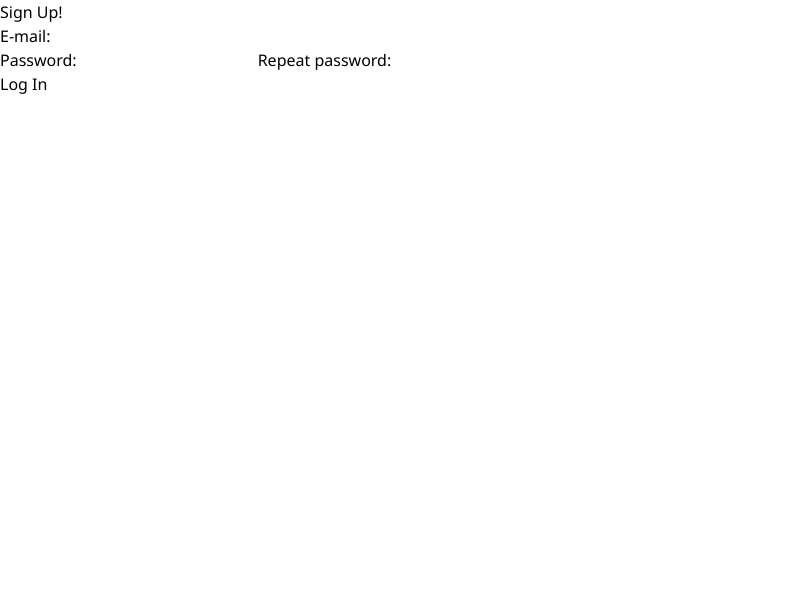
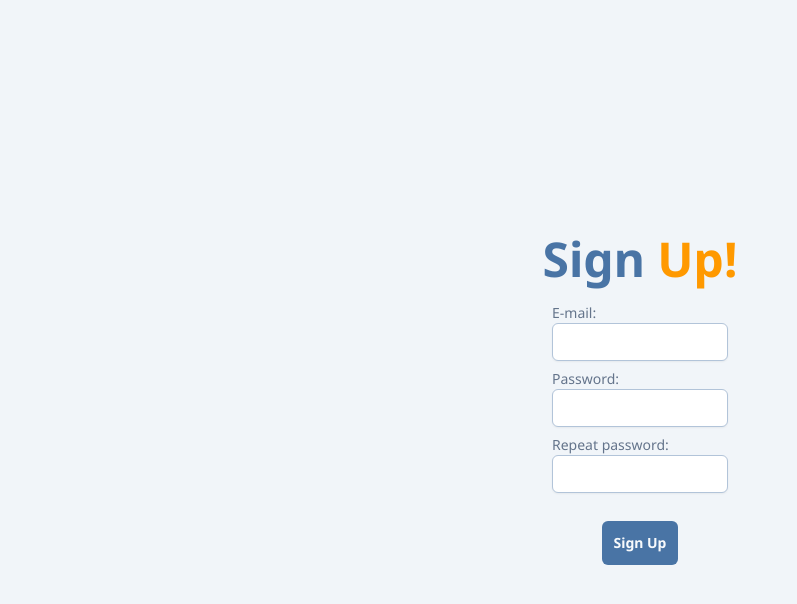
Before and after one commit to JacekGaw/Personal-Project-Manager, a React (Vite) app: page /signup in a window 1280 px wide. Shown: the top 604 px of the page, without its empty margins (0-797 px from the left). Built offline with nearby package versions, Linux system fonts and the light colour scheme; no server answers; the HTML template or start-up script is replaced by a standard one.

Commit message:
Add styling to login and signup componenst

```diff
--- a/src/App.jsx
+++ b/src/App.jsx
@@ -12,11 +12,8 @@ function App() {
       <AuthContextProvider>
       <main>
         <Routes>
-
-
           {/* <Route path="*" element={}/> */}
           <Route path="/" element={<Home />}/>
-          {/* <Route path='/' element={} /> */}
           <Route path="/signin" element={<SignIn />} />
           <Route path="/signup" element={<SignUp />} />
           <Route path="/account" element={<ProtectedRoute><Account /></ProtectedRoute>} />
--- a/src/pages/SignIn/SignIn.jsx
+++ b/src/pages/SignIn/SignIn.jsx
@@ -1,10 +1,11 @@
-import {useRef, useContext} from 'react';
-import SignInForm from './SignInForm';
-import { AuthContext } from '../../store/auth-context';
-import { useNavigate } from 'react-router-dom';
+import { useRef, useContext } from "react";
+import SignInForm from "./SignInForm";
+import { AuthContext } from "../../store/auth-context";
+import { useNavigate } from "react-router-dom";
+import Button from "../../components/UI/Button";
 
 const SignIn = () => {
-    const { user, signIn} = useContext(AuthContext);
+  const { user, signIn } = useContext(AuthContext);
   const loginInfo = useRef();
   const navigate = useNavigate();
 
@@ -18,17 +19,19 @@ const SignIn = () => {
     } catch (e) {
       console.log(e.message);
     }
-    }
+  };
 
   return (
-        <>
-        <h1>Sign In!</h1>
-        <form onSubmit={(e) => handleSubmit(e)}>
+    <section className="bg-slate-100 w-full min-h-screen flex flex-col justify-center items-center p-5">
+      <header className="text-center mb-5">
+        <h1 className="text-5xl text-jeans font-bold">Log <span className="text-vibrantgold">In!</span></h1>
+      </header>
+      <form onSubmit={(e) => handleSubmit(e)} className="w-full flex flex-col items-center">
         <SignInForm ref={loginInfo} />
-            <button type='submit'>Log In</button>
+        <Button type="submit" className="p-3 mt-5">Log In</Button>
       </form>
-        </>
+    </section>
   );
-}
+};
 
 export default SignIn;
--- a/src/pages/SignIn/SignInForm.jsx
+++ b/src/pages/SignIn/SignInForm.jsx
@@ -15,13 +15,13 @@ const SignInForm = forwardRef(function SignInForm(props, ref) {
 
     return (
         <>
-            <div>
-            <label htmlFor="email">E-mail:</label>
-            <input type="mail" id="email" ref={emailRef} required/>
+            <div className='flex flex-col mb-2'>
+            <label htmlFor="email" className='text-sm text-slate-500'>E-mail:</label>
+            <input type="mail" id="email" ref={emailRef} className='shadow-sm border border-lightjeans hover:border-darkjeans transition-all duration-200 rounded-md p-2 text-sm text-darkjeans' required/>
             </div>
-            <div>
-            <label htmlFor="password">Password:</label>
-            <input type="password" id="password" ref={passwordRef} required />
+            <div className='flex flex-col mb-2'>
+            <label htmlFor="password" className='text-sm text-slate-500'>Password:</label>
+            <input type="password" id="password" className='shadow-sm border border-lightjeans hover:border-darkjeans transition-all duration-200  rounded-md p-2 text-sm text-darkjeans' ref={passwordRef} required />
             </div>
         </>
     )
--- a/src/pages/SignUp/SignUp.jsx
+++ b/src/pages/SignUp/SignUp.jsx
@@ -1,14 +1,13 @@
-import {useRef, useContext} from 'react';
-import SignUpForm from './SignUpForm';
-import { AuthContext } from '../../store/auth-context';
+import { useRef, useContext } from "react";
+import SignUpForm from "./SignUpForm";
+import { AuthContext } from "../../store/auth-context";
 import { useNavigate } from "react-router-dom";
-
+import Button from "../../components/UI/Button"
 
 const SignUp = () => {
-    const {user, signUp} = useContext(AuthContext);
+  const { user, signUp } = useContext(AuthContext);
   const loginInfo = useRef();
   const navigate = useNavigate();
-
 
   const handleSubmit = async (e) => {
     e.preventDefault();
@@ -19,17 +18,19 @@ const SignUp = () => {
     } catch (e) {
       console.log(e.message);
     }
-    }
+  };
 
   return (
-        <>
-        <h1>Sign Up!</h1>
-        <form onSubmit={(e) => handleSubmit(e)}>
+    <section className="bg-slate-100 w-full min-h-screen flex flex-col justify-center items-center p-5">
+      <header className="text-center mb-5">
+        <h1 className="text-5xl text-jeans font-bold">Sign <span className="text-vibrantgold">Up!</span></h1>
+      </header>
+      <form onSubmit={(e) => handleSubmit(e)} className="w-full flex flex-col items-center">
         <SignUpForm ref={loginInfo} />
-            <button type='submit'>Log In</button>
+        <Button type="submit" className=" p-3 mt-5">Sign Up</Button>
       </form>
-        </>
+    </section>
   );
-}
+};
 
 export default SignUp;
--- a/src/pages/SignUp/SignUpForm.jsx
+++ b/src/pages/SignUp/SignUpForm.jsx
@@ -19,17 +19,19 @@ const SignUpForm = forwardRef(function SignUpForm(props, ref) {
 
     return (
         <>
-            <div>
-            <label htmlFor="email">E-mail:</label>
-            <input type="mail" id="email" ref={emailRef} required/>
+            <div className='flex flex-col mb-2'>
+            <label htmlFor="email" className='text-sm text-slate-500'>E-mail:</label>
+            <input type="mail" id="email" ref={emailRef} className='shadow-sm border border-lightjeans hover:border-darkjeans transition-all duration-200 rounded-md p-2 text-sm text-darkjeans' required/>
             </div>
-            <div>
-            <label htmlFor="password">Password:</label>
-            <input type="password" id="password" ref={passwordRef} required />
-            <label htmlFor="password-repeat">Repeat password:</label>
-            <input type="password" id="password-repeat" ref={repeatPasswordRef} required />
+            <div className='flex flex-col mb-2'>
+            <label htmlFor="password" className='text-sm text-slate-500'>Password:</label>
+            <input type="password" id="password" className='shadow-sm border border-lightjeans hover:border-darkjeans transition-all duration-200  rounded-md p-2 text-sm text-darkjeans' ref={passwordRef} required />
+            </div>
+            <div className='flex flex-col mb-2'>
+            <label htmlFor="password-repeat" className='text-sm text-slate-500'>Repeat password:</label>
+            <input type="password" id="password-repeat" className='shadow-sm border hover:border-darkjeans transition-all duration-200 border-lightjeans rounded-md p-2 text-sm text-darkjeans' ref={repeatPasswordRef} required />
+            </div>
             <p>{error}</p>
-            </div>
         </>
     )
 
--- a/tailwind.config.js
+++ b/tailwind.config.js
@@ -13,7 +13,7 @@ export default {
         darkjeans: "#243a52",
         darkerjeans: "#111d28",
         dustgold: "#f1af61",
-        gold: "#ff9900",
+        vibrantgold: "#ff9900",
         jeans: "#4974a5",
         lightcream: "#f3e5e1",
         lightjeans: "#b2c4d9",
```
Lines whose indentation alone changed are shown as unchanged.
